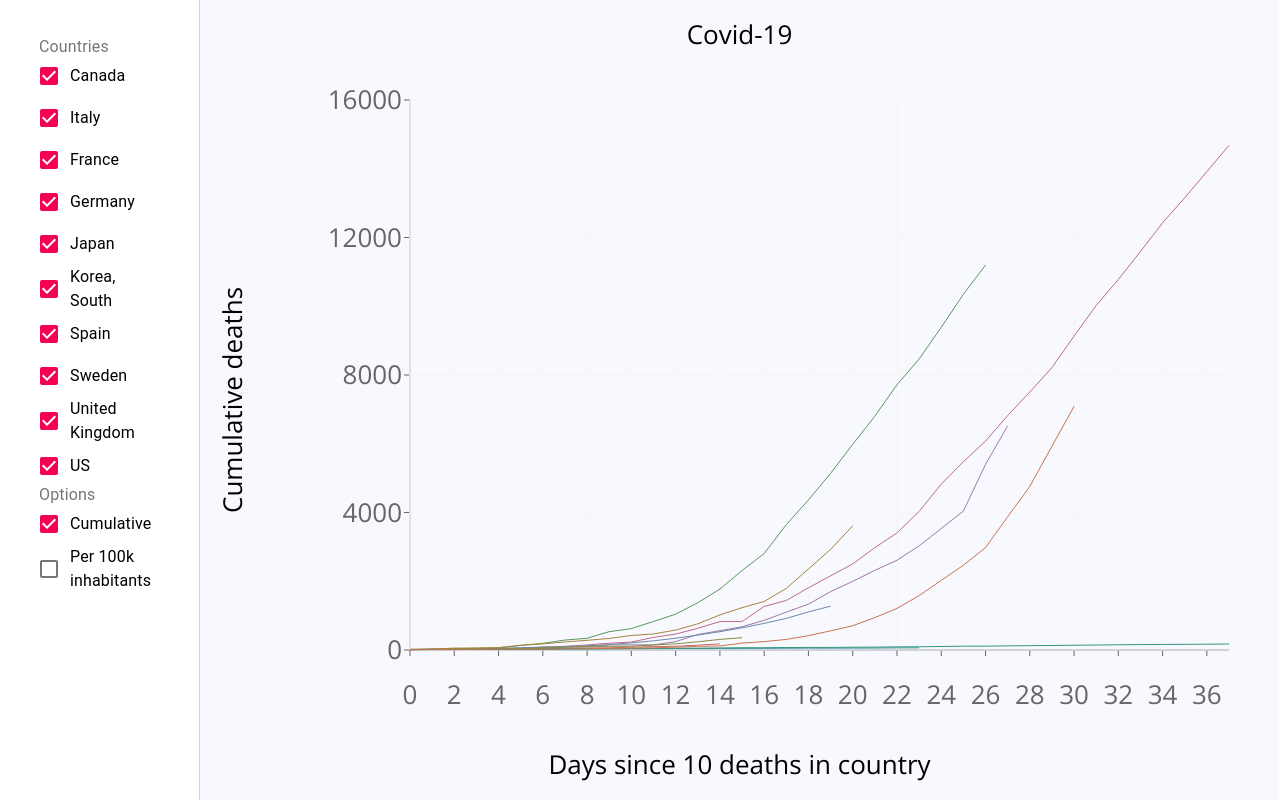
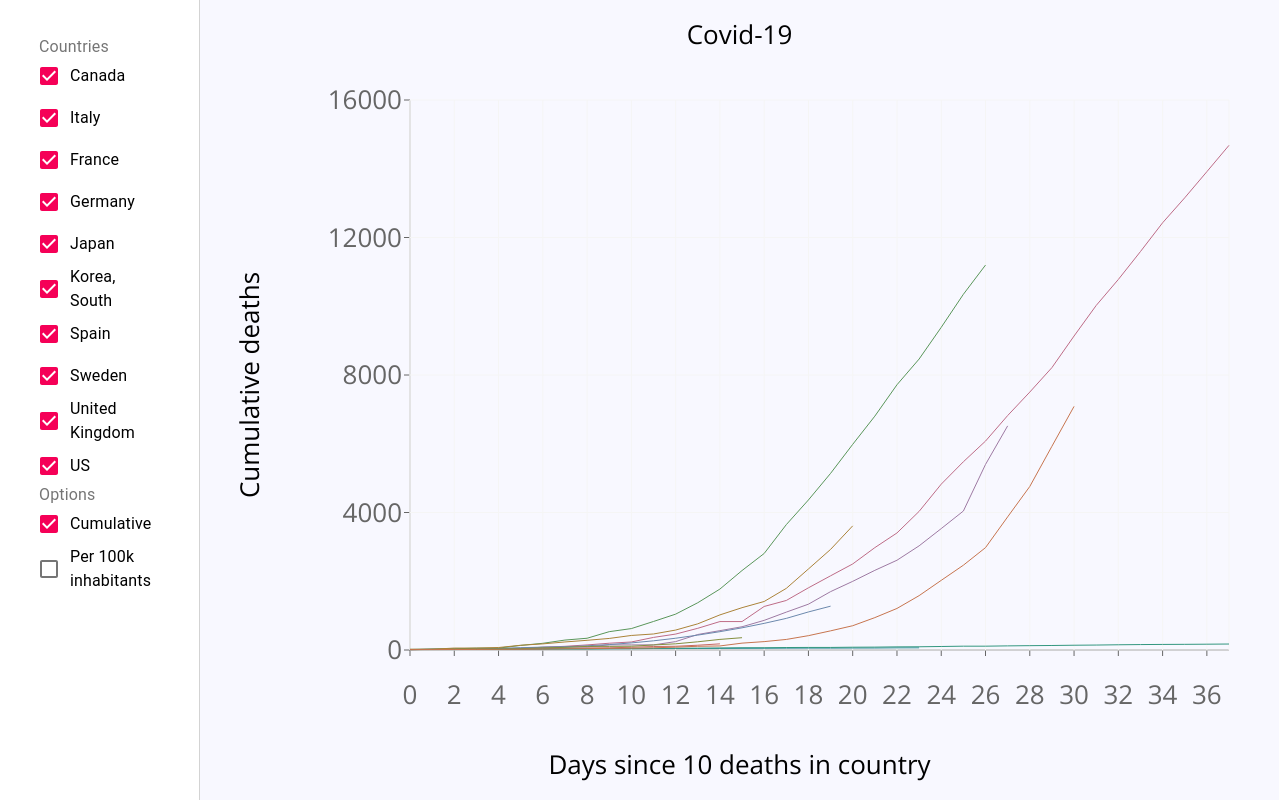
Before and after one commit to oflisback/another-covid-19-graph, a React (Create React App) app: page / in a window 1280 px wide. Built offline with nearby package versions, Linux system fonts and the light colour scheme.

Commit message:
Another improvement to yAxis label placement

```diff
--- a/src/components/Graph/index.jsx
+++ b/src/components/Graph/index.jsx
@@ -84,7 +84,7 @@ const Graph = ({ countries, getStuff, options }) => {
   return (
     <div className="App" style={{ position: 'relative' }}>
       <header className="App-header">
-        <div style={{ position: 'absolute', left: '-80px', transform: 'rotate(-90deg)' }}>{yAxisTitle}</div>
+        <div style={{ position: 'absolute', left: '50px', transform: 'translateX(-50%) translateY(-50%) rotate(-90deg)' }}>{yAxisTitle}</div>
         Covid-19
         <LineChart
           width={dimensions.width - 200 - 1}
```
